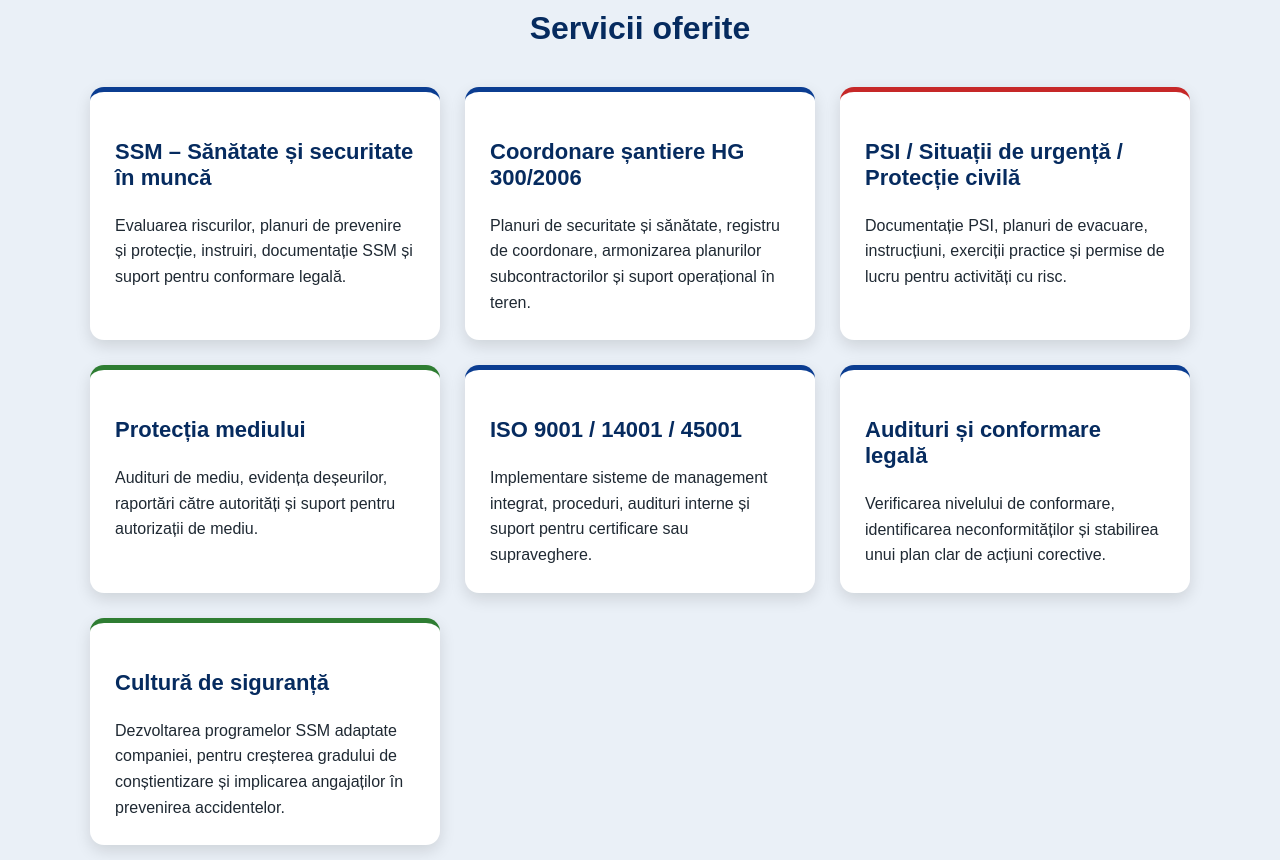
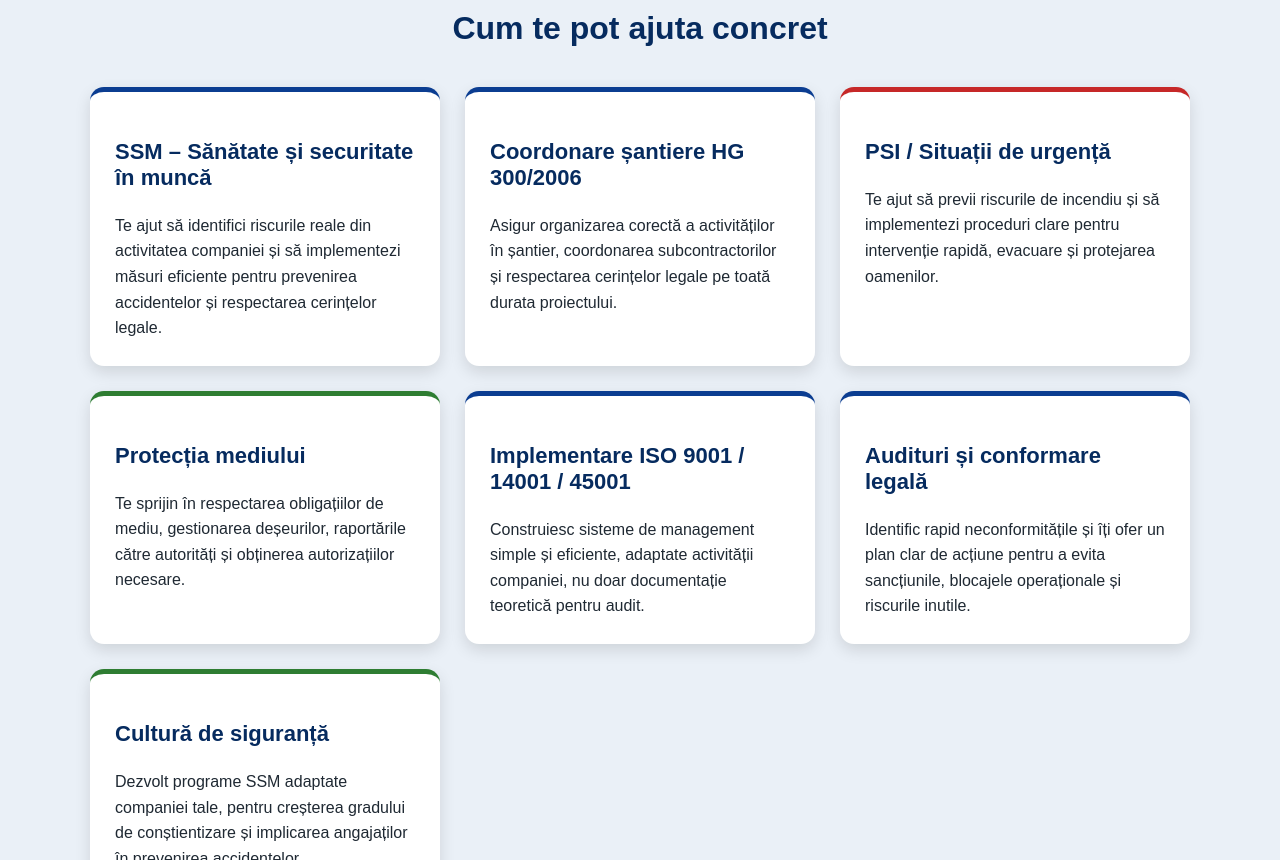
Before and after one commit to AlexandruBaroian/alseb-solution, a plain HTML site: page index.html in a window 1280 px wide. Shown: the part 1940-2800 px from the top of the page. Drawn offline with Linux system fonts and the light colour scheme.

Commit message:
Update index.html

```diff
--- a/index.html
+++ b/index.html
@@ -14,7 +14,6 @@ body {
   scroll-behavior: smooth;
 }
 
-/* MENIU */
 nav {
   position: fixed;
   top: 0;
@@ -42,7 +41,6 @@ nav a {
   font-weight: bold;
 }
 
-/* HERO */
 .hero {
   min-height: 100vh;
   background:
@@ -98,7 +96,6 @@ section {
   text-align: center;
 }
 
-/* BUTOANE */
 .button {
   display: inline-block;
   margin: 12px 8px;
@@ -114,12 +111,7 @@ section {
   background: #2E7D32;
 }
 
-.button.red {
-  background: #C62828;
-}
-
-/* Experiență și rezultate */
-#Experiență și rezultate {
+#despre {
   background: #FFFFFF;
 }
 
@@ -137,7 +129,6 @@ section {
   color: #1F2933;
 }
 
-/* SERVICII */
 #servicii {
   background: #EAF0F7;
 }
@@ -173,7 +164,6 @@ section {
   margin: 10px 0 0;
 }
 
-/* CONTACT */
 #contact {
   background: #062B5F;
   color: white;
@@ -187,7 +177,6 @@ section {
   color: white;
 }
 
-/* WHATSAPP FIX */
 .whatsapp {
   position: fixed;
   bottom: 20px;
@@ -202,7 +191,6 @@ section {
   box-shadow: 0 6px 14px rgba(0,0,0,0.25);
 }
 
-/* MOBILE */
 @media (max-width: 768px) {
   nav {
     flex-wrap: wrap;
@@ -243,7 +231,7 @@ section {
 <nav>
   <img src="logo.png" alt="ALSEB Solution">
   <a href="#home">Acasă</a>
-  <a href="#despre">Despre</a>
+  <a href="#despre">Experiență</a>
   <a href="#servicii">Servicii</a>
   <a href="#contact">Contact</a>
 </nav>
@@ -268,7 +256,7 @@ section {
 </section>
 
 <section id="despre">
-  <h2>Despre</h2>
+  <h2>Experiență și rezultate</h2>
 
   <div class="about-card">
     <p><strong>Expertiză tehnică și abordare orientată spre rezultate</strong></p>
@@ -300,46 +288,50 @@ section {
 </section>
 
 <section id="servicii">
-  <h2>Servicii oferite</h2>
+  <h2>Cum te pot ajuta concret</h2>
 
   <div class="services-grid">
 
     <div class="service-card">
       <h3>SSM – Sănătate și securitate în muncă</h3>
-      <p>Evaluarea riscurilor, planuri de prevenire și protecție, instruiri, documentație SSM și suport pentru conformare legală.</p>
+      <p>Te ajut să identifici riscurile reale din activitatea companiei și să implementezi măsuri eficiente pentru prevenirea accidentelor și respectarea cerințelor legale.</p>
     </div>
 
     <div class="service-card">
       <h3>Coordonare șantiere HG 300/2006</h3>
-      <p>Planuri de securitate și sănătate, registru de coordonare, armonizarea planurilor subcontractorilor și suport operațional în teren.</p>
+      <p>Asigur organizarea corectă a activităților în șantier, coordonarea subcontractorilor și respectarea cerințelor legale pe toată durata proiectului.</p>
     </div>
 
     <div class="service-card red">
-      <h3>PSI / Situații de urgență / Protecție civilă</h3>
-      <p>Documentație PSI, planuri de evacuare, instrucțiuni, exerciții practice și permise de lucru pentru activități cu risc.</p>
+      <h3>PSI / Situații de urgență</h3>
+      <p>Te ajut să previi riscurile de incendiu și să implementezi proceduri clare pentru intervenție rapidă, evacuare și protejarea oamenilor.</p>
     </div>
 
     <div class="service-card green">
       <h3>Protecția mediului</h3>
-      <p>Audituri de mediu, evidența deșeurilor, raportări către autorități și suport pentru autorizații de mediu.</p>
+      <p>Te sprijin în respectarea obligațiilor de mediu, gestionarea deșeurilor, raportările către autorități și obținerea autorizațiilor necesare.</p>
     </div>
 
     <div class="service-card">
-      <h3>ISO 9001 / 14001 / 45001</h3>
-      <p>Implementare sisteme de management integrat, proceduri, audituri interne și suport pentru certificare sau supraveghere.</p>
+      <h3>Implementare ISO 9001 / 14001 / 45001</h3>
+      <p>Construiesc sisteme de management simple și eficiente, adaptate activității companiei, nu doar documentație teoretică pentru audit.</p>
     </div>
 
     <div class="service-card">
       <h3>Audituri și conformare legală</h3>
-      <p>Verificarea nivelului de conformare, identificarea neconformităților și stabilirea unui plan clar de acțiuni corective.</p>
+      <p>Identific rapid neconformitățile și îți ofer un plan clar de acțiune pentru a evita sancțiunile, blocajele operaționale și riscurile inutile.</p>
     </div>
 
     <div class="service-card green">
       <h3>Cultură de siguranță</h3>
-      <p>Dezvoltarea programelor SSM adaptate companiei, pentru creșterea gradului de conștientizare și implicarea angajaților în prevenirea accidentelor.</p>
+      <p>Dezvolt programe SSM adaptate companiei tale, pentru creșterea gradului de conștientizare și implicarea angajaților în prevenirea accidentelor.</p>
     </div>
 
   </div>
+
+  <a class="button" href="#contact">
+    Solicită o discuție pentru compania ta
+  </a>
 </section>
 
 <section id="contact">
```
